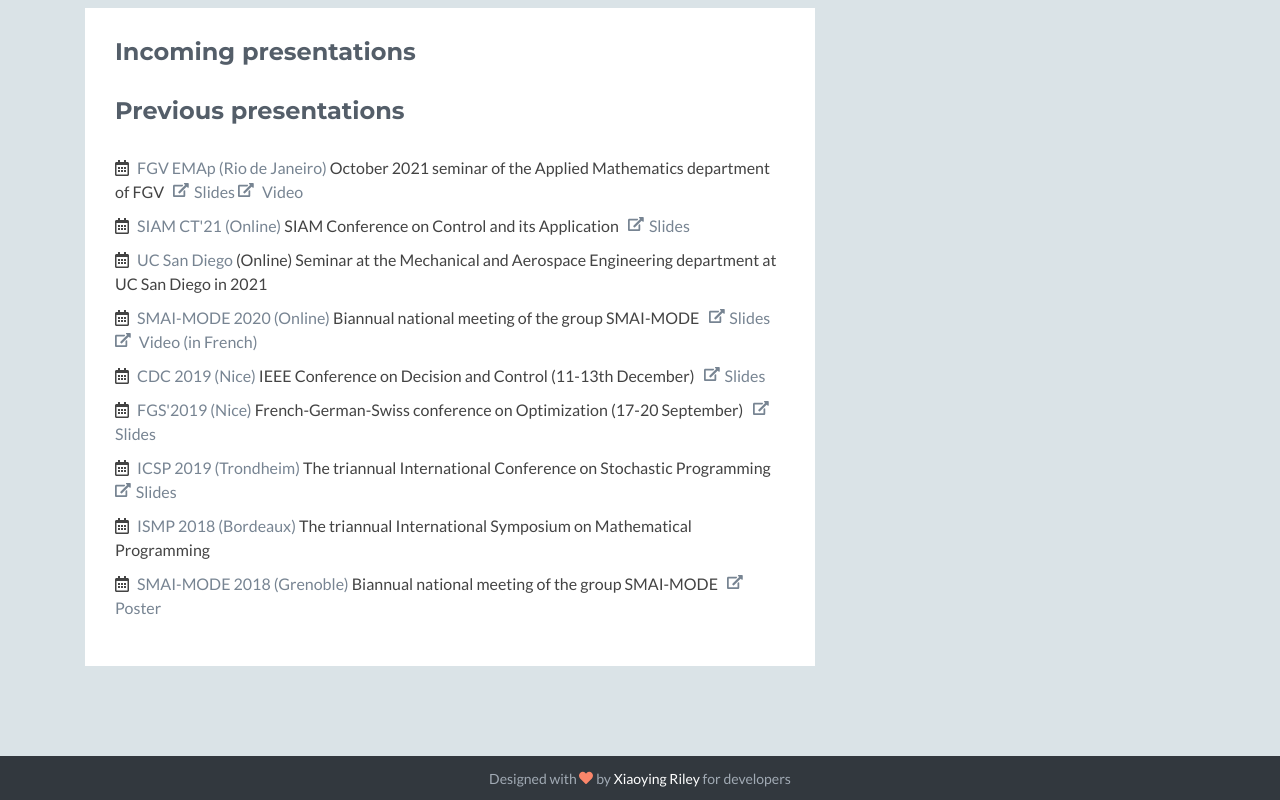
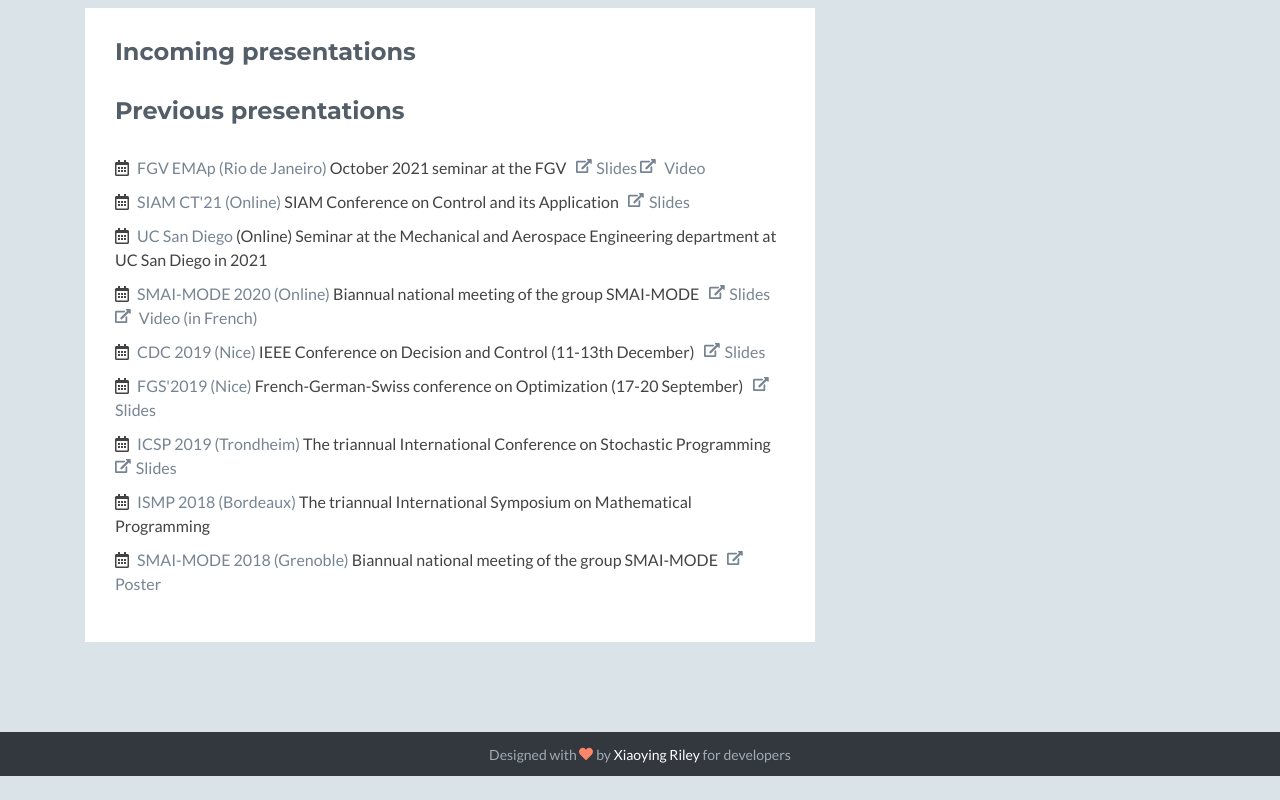
Before and after one commit to BenoitTran/BenoitTran.github.io, a plain HTML site: page index.html in a window 1280 px wide. Shown: the part 3191-3991 px from the top of the page. After the commit the page ends 3967 px from the top, so only its background shows below. Drawn offline with nearby package versions, Linux system fonts and the light colour scheme; no server answers; a script that the page names is missing; some icons are missing.

Commit message:
Update index.html

```diff
--- a/index.html
+++ b/index.html
@@ -184,9 +184,9 @@
                                         results of the litterature.
                                     </p>
                                     <p><a class="more-link" href="https://arxiv.org/abs/2107.05903" target="_blank"><i
-                                                class="fas fa-external-link-alt"></i>arXiv</a>
-                                        <a class="more-link" href="https://doi.org/10.1016/j.jmaa.2021.125927"
-                                            target="_blank"><i class="fas fa-external-link-alt"></i>DOI</a>
+                                                class="fas fa-external-link-alt"></i>arXiv</a> <a class="more-link"
+                                            href="https://doi.org/10.1016/j.jmaa.2021.125927" target="_blank"><i
+                                                class="fas fa-external-link-alt"></i> DOI</a>
                                     </p>
                                     <div class="item">
                                         <h3 class="title"><a>Tropical Dynamic Programming for Lipschitz Multistage
@@ -265,10 +265,10 @@
                             <ul class="list-unstyled">
                                 <li><i class="far fa-calendar-alt"></i> <a
                                         href="https://www.siam.org/conferences/cm/conference/ct21">FGV EMAp
-                                        (Rio de Janeiro)</a> October 2021 seminar of the Applied Mathematics department
-                                    of FGV &nbsp; <a class="more-link" href="/assets/documents/FGV_seminar.pdf"
-                                        target="_blank"><i class="fas fa-external-link-alt"></i>Slides</a>
-                                    <a class="more-link" href="https://youtu.be/Qii4YBxeAnA" target="_blank"><i
+                                        (Rio de Janeiro)</a> October 2021 seminar at the FGV &nbsp; <a class="more-link"
+                                        href="/assets/documents/FGV_seminar.pdf" target="_blank"><i
+                                            class="fas fa-external-link-alt"></i>Slides</a> <a class="more-link"
+                                        href="https://youtu.be/Qii4YBxeAnA" target="_blank"><i
                                             class="fas fa-external-link-alt"></i> Video</a>
                                 </li>
                                 <li><i class="far fa-calendar-alt"></i> <a
```
